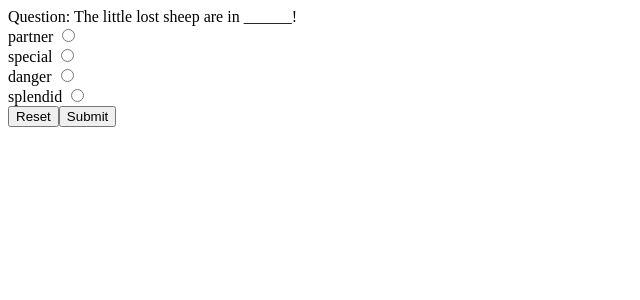
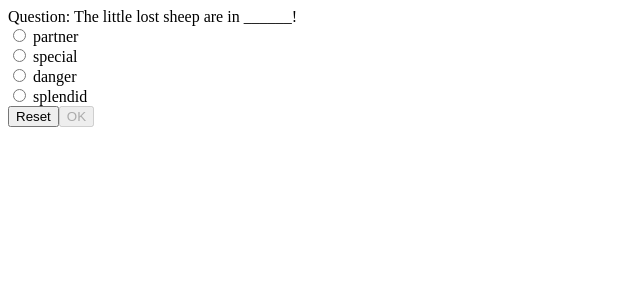
Before and after one commit to anupkrbid/ng-vocabulary, an Angular app: page / in a window 1280 px wide. Shown: the top 300 px of the page, without its empty margins (0-640 px from the left). Built offline with nearby package versions, Linux system fonts and the light colour scheme.

Commit message:
Added logic to change questions

```diff
--- a/src/app/app.component.html
+++ b/src/app/app.component.html
@@ -1,19 +1,19 @@
-<div *ngFor="let question of (vault | async)?.rounds[(vaultState | async)?.currentRound].questions; let i = index;">
+<div *ngFor="let question of (vault$ | async)?.rounds[(vaultState$ | async)?.currentRound].questions; let i = index;">
 
-  <div *ngIf="i == ((vaultState | async)?.currentQuestion - 1)">
+  <form #form="ngForm" (submit)="onSubmit(form, question, i)" *ngIf="i == ((vaultState$ | async)?.currentQuestion - 1)">
 
     <span>Question: {{ question.text }} </span>
 
     <div *ngFor="let answer of question.answers">
-      <label class="container">{{ answer }}
-        <input type="radio">
+      <label class="container">
+        <input type="radio" name="answer" [value]="answer" ngModel required> {{ answer }}
       </label>
     </div>
 
-    <button>Reset</button>
-    <button>Submit</button>
+    <button type="reset">Reset</button>
+    <button type="submit" [disabled]="form.invalid">OK</button>
 
-  </div>
+  </form>
 
 <br>
 </div>
--- a/src/app/app.component.ts
+++ b/src/app/app.component.ts
@@ -1,25 +1,73 @@
-import { Component, OnInit } from '@angular/core';
-import { Observable } from 'rxjs';
+import { Component, OnInit, ViewChild, OnDestroy } from '@angular/core';
+import { NgForm } from '@angular/forms';
+import { Observable, Subscription } from 'rxjs';
+import { take } from 'rxjs/operators';
 
 import { AppService } from './app.service';
 import { VaultState } from './vault-state.interface';
-import { WordVault } from './word-vault.interface';
+import { Round, Question, WordVault } from './word-vault.interface';
 
 @Component({
   selector: 'app-root',
   templateUrl: './app.component.html',
   styleUrls: ['./app.component.scss']
 })
-export class AppComponent implements OnInit {
+export class AppComponent implements OnInit, OnDestroy {
 
-  vault: Observable<WordVault>;
-  vaultState: Observable<VaultState>;
+  vault$: Observable<WordVault>;
+  vaultSubscription: Subscription;
+  rounds: { [key: string]: Round };
+  vaultState$: Observable<VaultState>;
+  vaultStateData: VaultState;
+  vaultStateSubscription: Subscription;
+  @ViewChild('form') form: NgForm;
 
   constructor(private appService: AppService) {}
 
   ngOnInit() {
-    this.vault = this.appService.getWordVault();
-    this.vaultState = this.appService.vocabularyState;
+    this.vault$ = this.appService.getWordVault();
+    this.vault$.pipe(take(1)).subscribe(data => this.rounds = data.rounds);
+    this.vaultState$ = this.appService.vocabularyState;
+    this.vaultStateSubscription = this.vaultState$.subscribe(state => this.vaultStateData = state);
+  }
+
+  onSubmit(form: NgForm, question: Question, indexOfQuestionJustAnswered: number) {
+    const answer = form.value.answer;
+    const answers = question.answers;
+    const correctAnswer = question.correctAnswer;
+
+    if (answers[correctAnswer - 1] === answer) {
+      alert('Correct answer!');
+      let newState: VaultState;
+      const noOfRounds = Object.keys(this.rounds).length;
+      const noOfQuestionsInCurrentRound = this.rounds[this.vaultStateData.currentRound.toString()].questions.length;
+
+      if (noOfQuestionsInCurrentRound > indexOfQuestionJustAnswered + 1) {
+        newState = {
+          currentQuestion: this.vaultStateData.currentQuestion + 1,
+          currentRound: this.vaultStateData.currentRound
+        };
+      } else {
+        newState = {
+          currentQuestion: 1,
+          currentRound: this.vaultStateData.currentRound + 1
+        };
+      }
+
+      if (newState.currentRound > noOfRounds) {
+        alert('Completed');
+      } else {
+        this.appService.vocabularyState.next(newState);
+      }
+
+    } else {
+      alert('Try Again!');
+      this.form.reset();
+    }
+  }
+
+  ngOnDestroy() {
+    this.vaultStateSubscription.unsubscribe();
   }
 
 }
--- a/src/app/app.module.ts
+++ b/src/app/app.module.ts
@@ -1,4 +1,5 @@
 import { BrowserModule } from '@angular/platform-browser';
+import { FormsModule } from '@angular/forms';
 import { HttpClientModule } from '@angular/common/http';
 import { NgModule } from '@angular/core';
 
@@ -10,6 +11,7 @@ import { AppComponent } from './app.component';
   ],
   imports: [
     BrowserModule,
+    FormsModule,
     HttpClientModule
   ],
   providers: [],
--- a/src/app/word-vault.interface.ts
+++ b/src/app/word-vault.interface.ts
@@ -14,7 +14,7 @@ export interface Round {
 export interface Question {
   text: string;
   answers: Answer[];
-  correctAnswer: string;
+  correctAnswer: number;
 }
 
 export enum Answer {
--- a/src/assets/db/word-vault.json
+++ b/src/assets/db/word-vault.json
@@ -13,12 +13,12 @@
         {
           "text": "The little lost sheep are in ______!",
           "answers": ["partner", "special", "danger", "splendid"],
-          "correctAnswer": "3"
+          "correctAnswer": 3
         },
         {
           "text": "Meg is my ______ in math.",
           "answers": ["danger", "partner", "splendid", "special"],
-          "correctAnswer": "2"
+          "correctAnswer": 2
         }
       ]
     },
@@ -27,17 +27,17 @@
         {
           "text": "The queen lives in a ______ castle.",
           "answers": ["partner", "splendid", "danger", "special"],
-          "correctAnswer": "2"
+          "correctAnswer": 2
         },
         {
           "text": "My _______ and I will work together as a team.",
           "answers": ["special", "danger", "partner", "splendid"],
-          "correctAnswer": "3"
+          "correctAnswer": 3
         },
         {
           "text": "This hat is _____ because Gran gave it to me.",
           "answers": ["danger", "partner", "special", "splendid"],
-          "correctAnswer": "3"
+          "correctAnswer": 3
         }
       ]
     },
@@ -46,17 +46,17 @@
         {
           "text": "Small fish may face ______ in the big sea.",
           "answers": ["splendid", "special", "danger", "partner"],
-          "correctAnswer": "3"
+          "correctAnswer": 3
         },
         {
           "text": "I thanked my host for a _____ meal.",
           "answers": ["splendid", "danger", "special", "partner"],
-          "correctAnswer": "1"
+          "correctAnswer": 1
         },
         {
           "text": "He will get ______ glasses to help him see.",
           "answers": ["danger", "special", "partner", "splendid"],
-          "correctAnswer": "2"
+          "correctAnswer": 2
         }
       ]
     }
```
